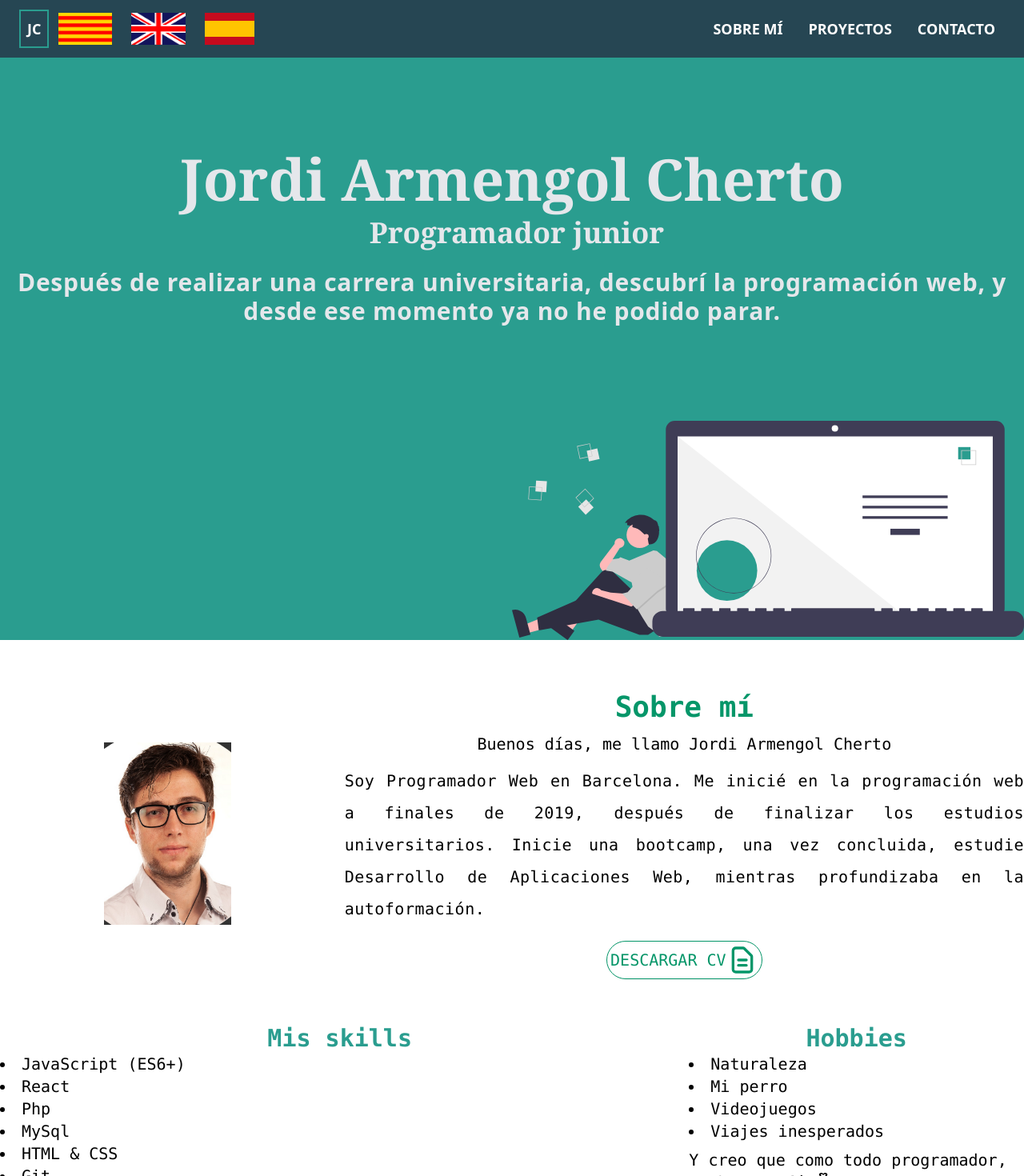
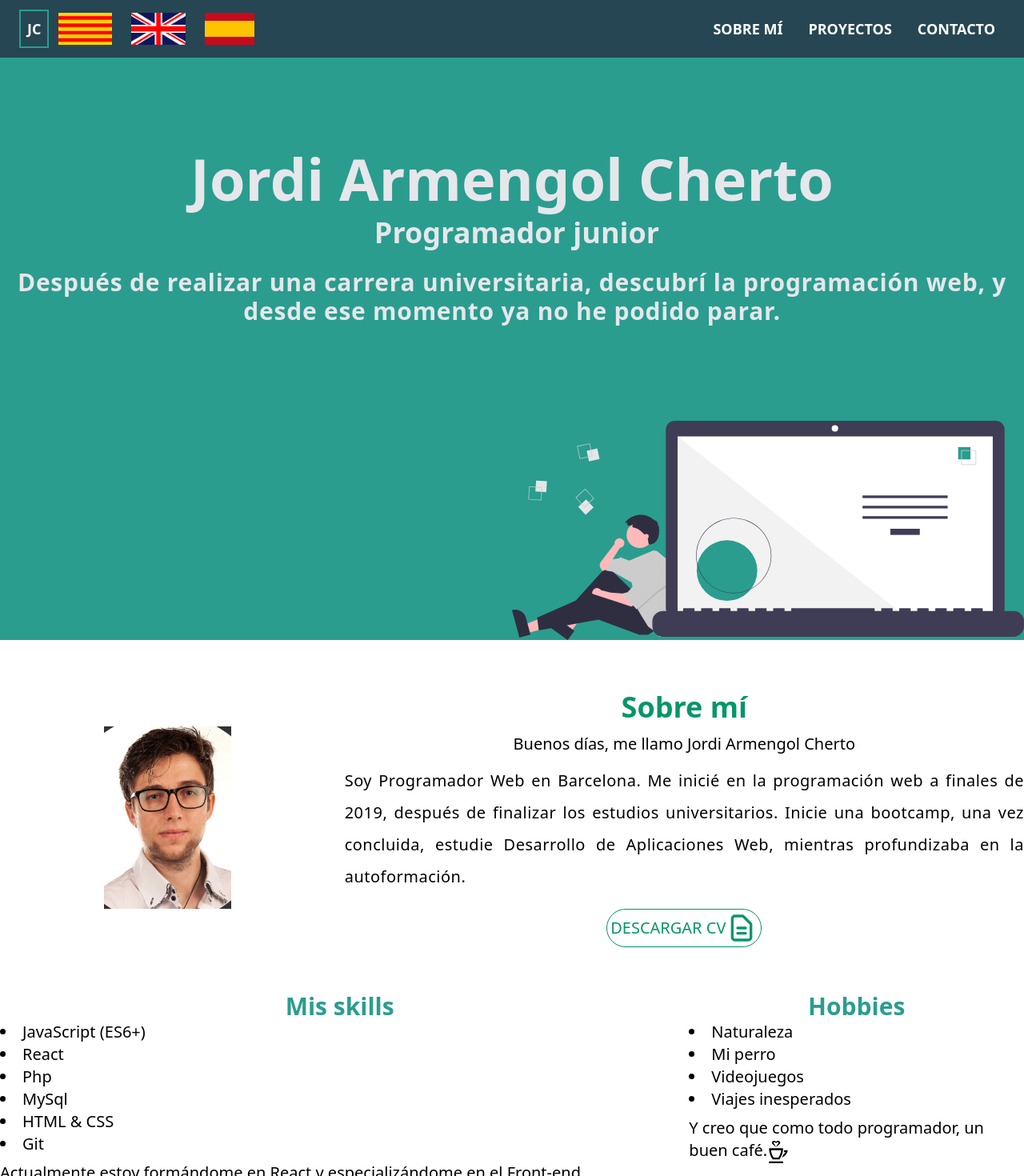
Before and after one commit to jordicher/portafolio-cher, a React (Create React App) app: page / in a window 1280 px wide. Shown: the top 1470 px of the page at 80% size. Built offline with nearby package versions, Linux system fonts and the light colour scheme; no server answers; the database is empty.

Commit message:
change font

```diff
--- a/src/components/AboutMe.jsx
+++ b/src/components/AboutMe.jsx
@@ -6,7 +6,7 @@ import cv from '../jordiCV.pdf'
 const AboutMe = ({ data }) => {
     return (
         <Fragment>
-            <div className="container mx-auto text-center font-mono text-xl" id="sobreMi">
+            <div className="container mx-auto text-center text-xl" id="sobreMi">
 
                 <div className="grid grid-cols-1 sm:grid-cols-3 content-between gap-3 mx-5 lg:m-0 space-y-6" >
 
@@ -35,7 +35,7 @@ const AboutMe = ({ data }) => {
 
                     <div className="col-span-2 text-left">
                         <h4 className="text-persian text-3xl text-center font-bold" >{data.skills.title}</h4>
-                        <ul className="list-inside font-mono list-disc">
+                        <ul className="list-inside list-disc">
                             {data.skills.languages.map(skill => <li key={uuid()}>{skill}</li>)}
                         </ul>
 
@@ -46,7 +46,7 @@ const AboutMe = ({ data }) => {
 
                     <div className="col-span-1 text-left">
                         <h4 className="text-persian text-3xl text-center font-bold">{data.hobbies.title}</h4>
-                        <ul className="list-inside font-mono list-disc">
+                        <ul className="list-inside list-disc">
                             {data.hobbies.hobby.map( pastime => <li key={uuid()}>{pastime}</li> )}
                         </ul>
                         <p className="my-2">{data.hobbies.paragraph}
--- a/src/components/Welcome.jsx
+++ b/src/components/Welcome.jsx
@@ -3,14 +3,14 @@ import { ReactComponent as CodeThink } from '../img/codeThink.svg'
 
 const Welcome = ({ data }) => {
     return (
-        <div className="h-screen font-serif bg-persian flex flex-col font-bold text-gray-200 pt-20 place-items-end">
+        <div className="h-screen bg-persian flex flex-col font-bold text-gray-200 pt-20 place-items-end">
 
             <div className="container mx-auto text-center my-auto">
                 <h1 className="text-5xl lg:text-7xl" data-reveal-delay="200">Jordi Armengol Cherto</h1>
 
                 <h3 className="text-3xl lg:text-4xl pl-3 py-3">{data.subtitle}</h3>
 
-                <p className="text-2xl lg:text-3xl p-3 font-sans tracking-wide leading-10">
+                <p className="text-2xl lg:text-3xl p-3 tracking-wide leading-10">
                     {data.paragraph}
                 </p>
             </div>
```
Also changed, not shown: 1 other file (tests, documents, lock files or other folders).
